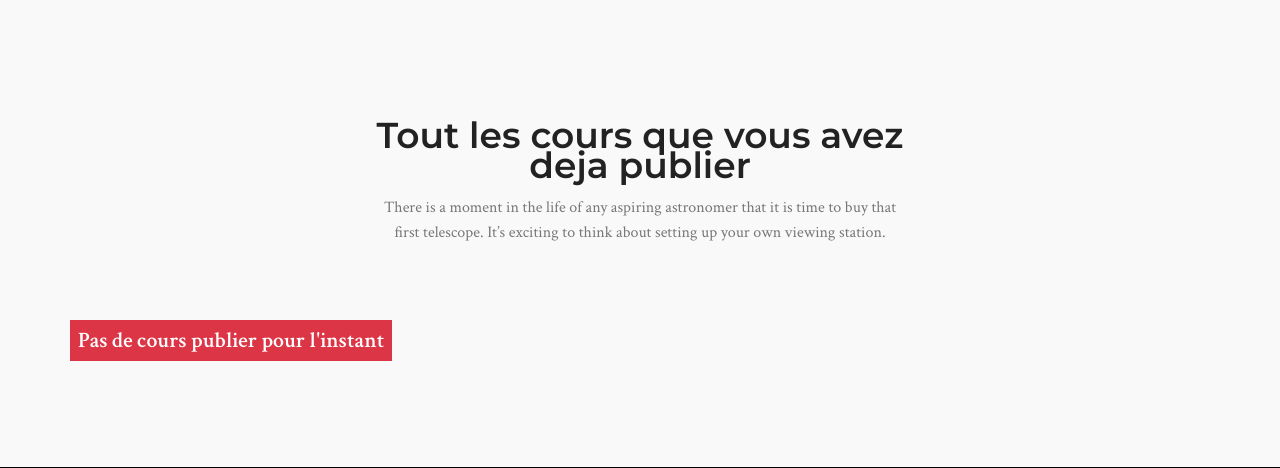
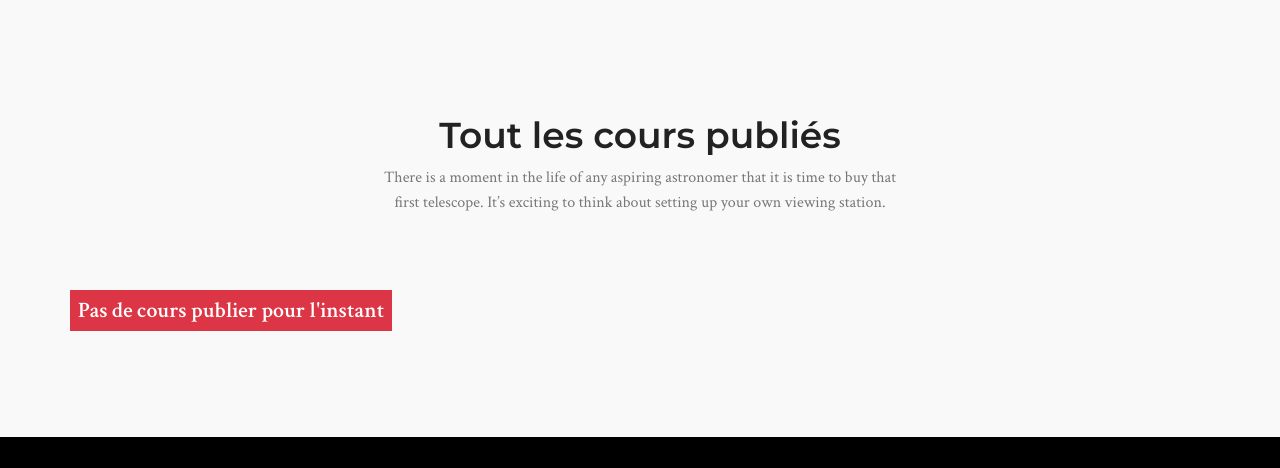
Before and after one commit to rhmluc98/ITAM-ELEARNING, a PHP site: page /cours.php in a window 1280 px wide. Shown: the part 514-982 px from the top of the page. Run offline with PHP 8.4, Linux system fonts and the light colour scheme; the visitor is signed in with stand-in values (Sample User, id 1); data comes from the database, SQL or seed files in the repository; data that the repository does not hold is empty; some libraries are stand-ins or nearby versions.

Commit message:
changing the file cours.php

```diff
--- a/cours.php
+++ b/cours.php
@@ -76,7 +76,7 @@ $cours_baniere_img = $row_cours_baniere_img['img_fichier'];
                          }else
                          {
                         ?>
-                            <h2>Tout les cours que vous avez deja publier</h2>
+                            <h2>Tout les cours publiés</h2>
 
                         <?php } ?>
                         <p>There is a moment in the life of any aspiring astronomer that it is time to buy that first
```
